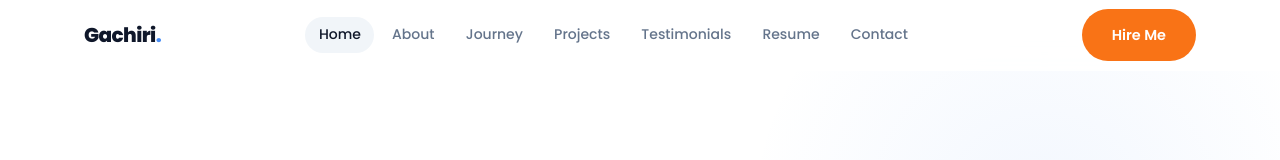
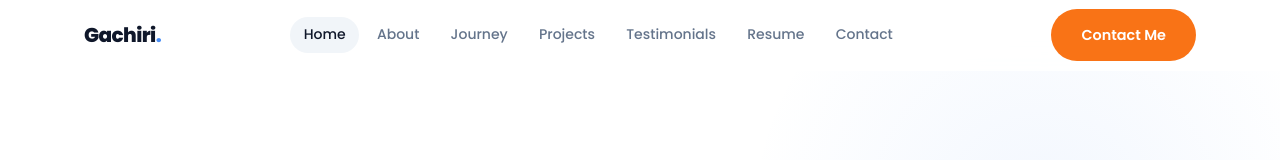
Before and after one commit to GachiriMwangi/gachirimwangi.github.io, a React (Vite) app: page / in a window 1280 px wide. Shown: the top 160 px of the page. Built offline with nearby package versions, Linux system fonts and the light colour scheme.

Commit message:
Replace Hire me with Contact Me.

```diff
--- a/src/components/Navbar.jsx
+++ b/src/components/Navbar.jsx
@@ -55,7 +55,7 @@ export default function Navbar() {
             href="mailto:gachirimwangi2021@gmail.com"
             className="btn btn-orange navbar__cta"
           >
-            Hire Me
+            Contact Me
           </a>
 
           <button
@@ -74,7 +74,7 @@ export default function Navbar() {
             </a>
           ))}
           <a href="mailto:gachirimwangi2021@gmail.com" className="btn btn-orange" style={{ marginTop: '0.5rem' }}>
-            Hire Me
+            Contact Me
           </a>
         </div>
       </div>
```
